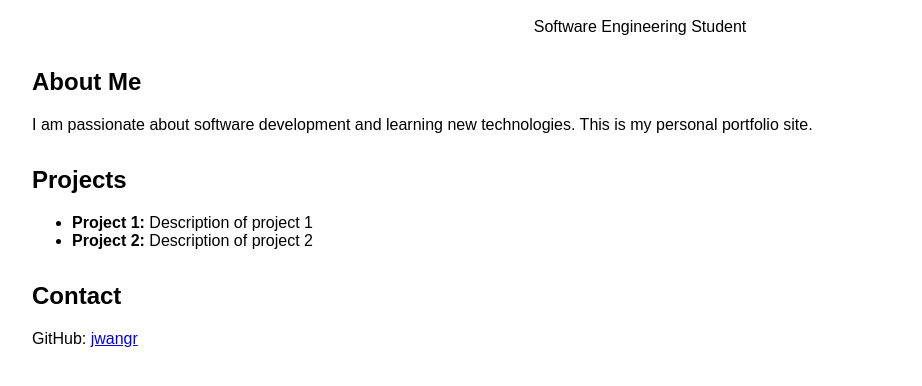
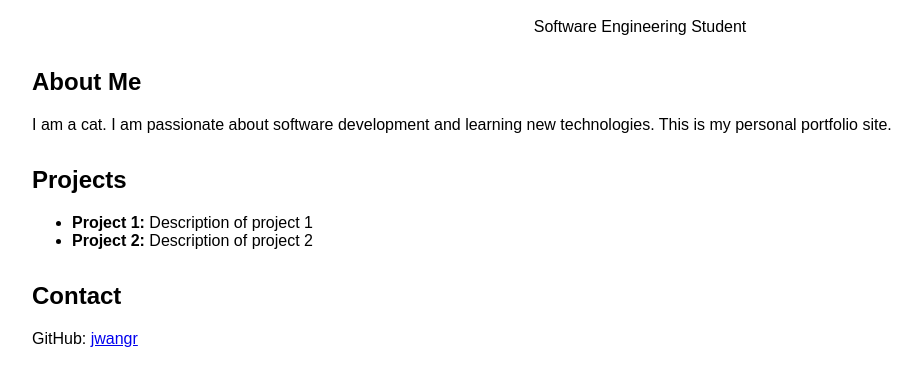
Before and after one commit to jwangr/jwangr.github.io, a plain HTML site: page index.html in a window 1280 px wide. Shown: the part 72-458 px from the top of the page, without its empty margins (0-922 px from the left). Drawn offline with Linux system fonts and the light colour scheme.

Commit message:
Edit description

```diff
--- a/index.html
+++ b/index.html
@@ -28,7 +28,7 @@
 
     <section>
         <h2>About Me</h2>
-        <p>I am passionate about software development and learning new technologies. This is my personal portfolio site.
+        <p>I am a cat. I am passionate about software development and learning new technologies. This is my personal portfolio site.
         </p>
     </section>
 
```
